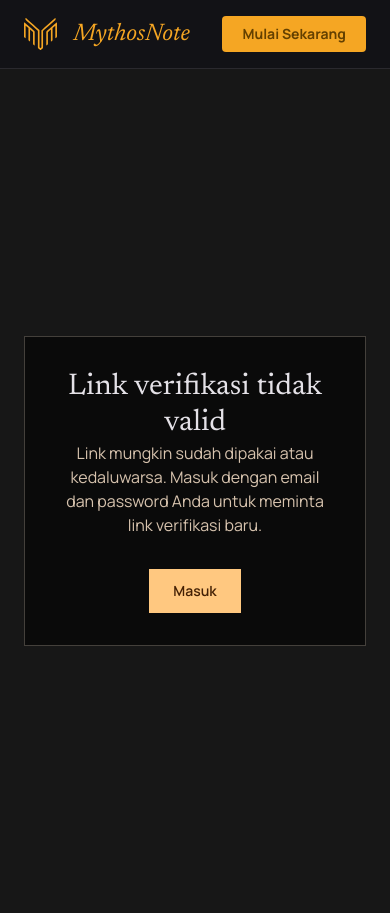
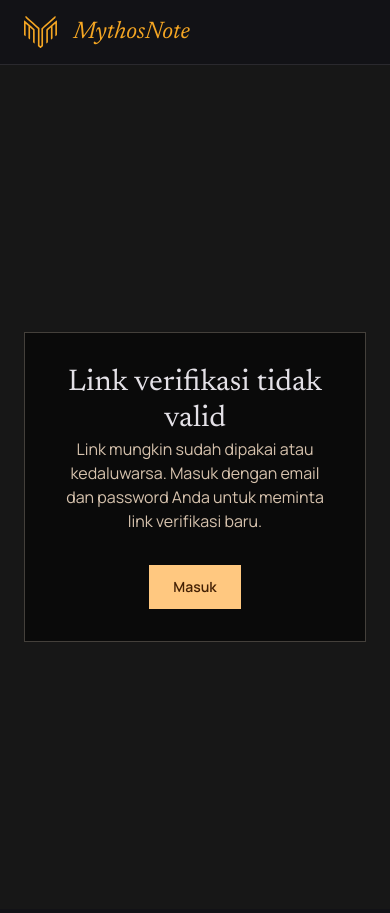
Before and after one commit to IbnuSabilGitHub/MythosNote, a Django app: page /verify-email/1/1/ in a window 390 px wide. After the commit the page ends 642 px from the top, so only its background shows below. Run offline with Django 4.2, Linux system fonts and the light colour scheme; style sheets or scripts are compiled from the project's sources; some libraries are stand-ins or nearby versions.

Commit message:
style: sembunyikan tombol 'Mulai Sekarang' di navbar mobile

```diff
--- a/templates/base.html
+++ b/templates/base.html
@@ -140,8 +140,8 @@
           Masuk
         </a>
 
-        <!-- Get Started (visible on all devices) -->
-        <a class="rounded bg-primary-container px-5 py-2 text-sm font-bold text-on-primary-container transition hover:bg-primary"
+        <!-- Get Started (hidden on mobile, visible on desktop) -->
+        <a class="hidden sm:inline-block rounded bg-primary-container px-5 py-2 text-sm font-bold text-on-primary-container transition hover:bg-primary"
           href="{% url 'signup' %}">
           Mulai Sekarang
         </a>
@@ -172,6 +172,8 @@
         <hr class="my-2 border-surface-container-high">
         <a class="rounded-lg px-4 py-3 text-sm font-bold text-outline transition hover:bg-surface-container hover:text-primary"
           href="{% url 'signin' %}">Masuk</a>
+        <a class="rounded-lg px-4 py-3 text-sm font-bold text-primary transition hover:bg-surface-container"
+          href="{% url 'signup' %}">Mulai Sekarang</a>
       </div>
     </div>
     {% endif %}
```
